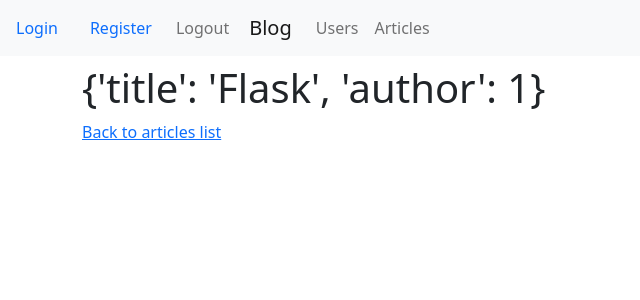
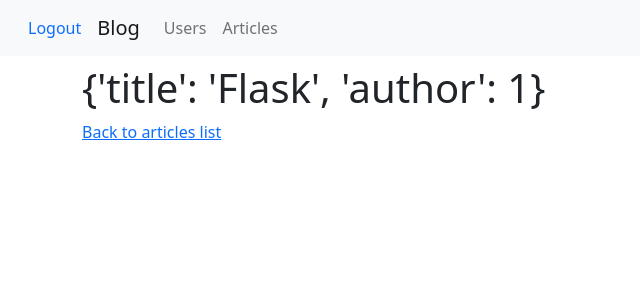
Before and after one commit to Liuba-K/Flask, a Flask app: page /articles/1/ in a window 1280 px wide. Shown: the top 300 px of the page, without its empty margins (0-640 px from the left). Run offline with Flask 3, Linux system fonts and the light colour scheme; the visitor is signed in with stand-in values (Sample User, id 1); some libraries are stand-ins or nearby versions.

Commit message:
L-5 modified hw-5

```diff
--- a/blog/forms/user.py
+++ b/blog/forms/user.py
@@ -6,7 +6,7 @@ class UserBaseForm(FlaskForm):
     first_name = StringField("First Name")
     last_name = StringField("Last Name")
     username = StringField(
-        "username",
+        "Username",
         [validators.DataRequired()],
     )
     email = StringField(
@@ -34,7 +34,7 @@ class RegistrationForm(UserBaseForm):
 
 class LoginForm(FlaskForm):
     username = StringField(
-        "username",
+        "Username",
         [validators.DataRequired()],
     )
     password = PasswordField(
--- a/blog/templates/navbar.html
+++ b/blog/templates/navbar.html
@@ -1,21 +1,16 @@
 <nav class="navbar navbar-expand-md navbar-light bg-light">
-    {% for (endpoint, label) in [('auth_app.login', 'Login'), ('auth_app.register',
-    'Register')] %}
-        <a href="{{ url_for(endpoint) }}"
-                class="nav-link {% if request.endpoint == endpoint -%}active{%- endif %}">
-            {{ label }}
-        </a>
-    {% endfor %}
-    <div class="navbar-nav ms-auto">
-        {% if current_user.is_authenticated %}
+    <div class="container-fluid">
+         {% if current_user.is_authenticated %}
             <a class="nav-link" href="{{ url_for('auth_app.logout') }}">Logout</a>
         {% else %}
-            <a href="{{ url_for('auth_app.login') }}" class="nav-link {% if request.endpoint == 'login' -%}active{%- endif %}">
-            Login
-            </a>
+            {% for (endpoint, label) in [('auth_app.login', 'Login'), ('auth_app.register',
+            'Register')] %}
+                <a href="{{ url_for(endpoint) }}"
+                        class="nav-link {% if request.endpoint == endpoint -%}active{%- endif %}">
+                    {{ label }}
+                </a>
+            {% endfor %}
         {% endif %}
-    </div>
-    <div class="container-fluid">
         <a class="navbar-brand" href="{{ url_for('index') }}">Blog</a>
         <button class="navbar-toggler" type="button" data-bs-toggle="collapse"
                 data-bs-target="#navbarNavAltMarkup" aria-controls="navbarNavAltMarkup"
--- a/blog/views/auth.py
+++ b/blog/views/auth.py
@@ -4,7 +4,7 @@ from sqlalchemy.exc import IntegrityError
 
 from blog.models import User
 from blog.models.database import db
-from blog.forms.user import RegistrationForm, LoginForm
+from blog.forms.user import RegistrationForm, LoginForm, UserBaseForm
 
 from werkzeug.exceptions import NotFound
 auth_app = Blueprint("auth_app", __name__)
@@ -46,24 +46,12 @@ __all__ = [
 #     return redirect(url_for("index"))
 
 
-@auth_app.route("/logout/", endpoint="logout")
-@login_required
-def logout():
-    logout_user()
-    return redirect(url_for(".login"))
-
-"""
-@auth_app.route("/secret/")
-@login_required
-def secret_view():
-    return "Super secret data"
-"""
-
 
 @auth_app.route("/register/", methods=["GET", "POST"], endpoint="register")
 def register():
     if current_user.is_authenticated:
         return redirect("index")
+        #return redirect(url_for('auth_app.login'))
 
     error = None
     form = RegistrationForm(request.form)
@@ -90,9 +78,9 @@ def register():
             error = "Could not create user!"
         else:
             current_app.logger.info("Created user %s", user)
-            login_user(user)
-            return redirect(url_for("index"))
-        return render_template("auth/register.html", form=form, error=error)
+        login_user(user)
+        return redirect(url_for("index"))
+    return render_template("auth/register.html", form=form, error=error)
 
 
 @auth_app.route("/login/", methods=["GET", "POST"], endpoint="login")
@@ -112,10 +100,23 @@ def login():
         return redirect(url_for("index"))
     return render_template("auth/login.html", form=form)
 
-"""
+
 @auth_app.route("/login-as/", methods=["GET", "POST"], endpoint="login-as")
 def login_as():
     if not (current_user.is_authenticated and current_user.is_staff):
         # non-admin users should not know about this feature
         raise NotFound
+
+
+@auth_app.route("/logout/", endpoint="logout")
+@login_required
+def logout():
+    logout_user()
+    return redirect(url_for(".login"))
+
 """
+@auth_app.route("/secret/")
+@login_required
+def secret_view():
+    return "Super secret data"
+"""
```
